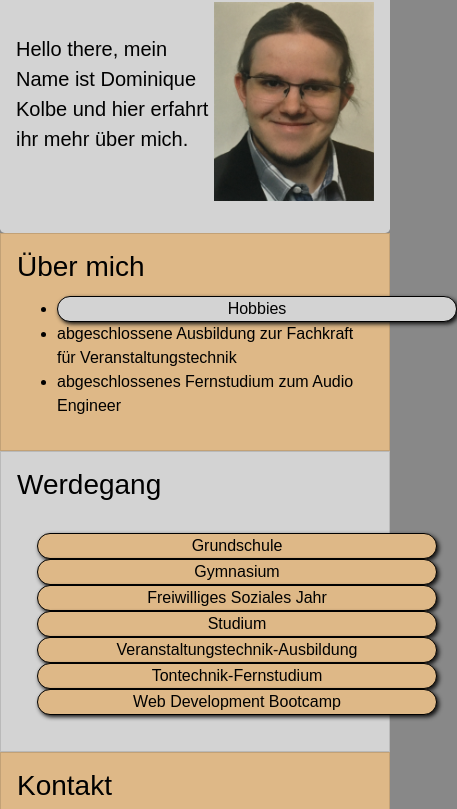
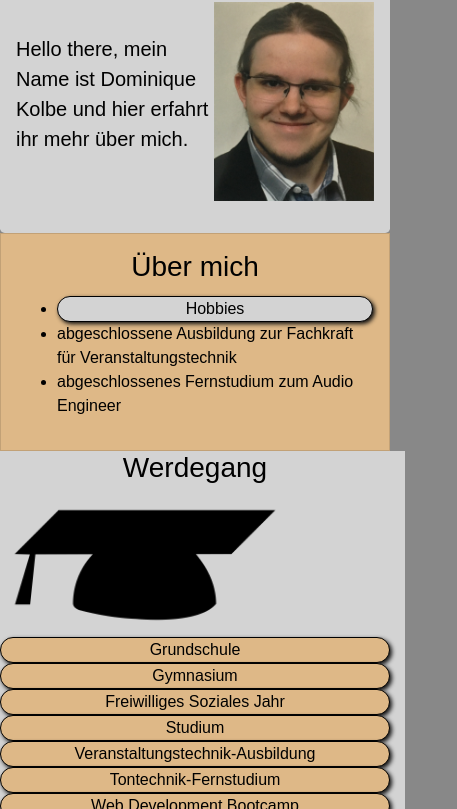
Before and after one commit to arassaria/portfolio, a website: page index.html in a window 390 px wide. Shown: the part 138-947 px from the top of the page, 457 px wide, since content can reach past the window. Drawn offline with nearby package versions, Linux system fonts and the light colour scheme.

Commit message:
Modify PC Layout

```diff
--- a/index.html
+++ b/index.html
@@ -60,10 +60,15 @@
         </div>
       </card>
     </section>
-    <section id="bildung">
-      <card class="card even">
-        <h3 class="card-title">Werdegang</h3>
-        <div class="card-body">
+    <section id="bildung" class="row justify-content-between">
+      <h3 class="col-sm-12 text-center">Werdegang</h3>
+      <img
+        src="images/bildung.png"
+        alt="Schulhut"
+        class="col-12 col-md-6"
+        style="max-width: 20rem"
+      />
+      <div class="col-12 col-md-6">
         <details>
           <summary class="even">Grundschule</summary>
           <ul>
@@ -140,8 +145,7 @@
             <li>Lusshardtstraße 1-3</li>
             <li>76689 Karlsdorf</li>
             <li>
-                Weiterbildung zum "Bachelor of Arts: Audio Engineering" in
-                Planung
+              Weiterbildung zum "Bachelor of Arts: Audio Engineering" in Planung
             </li>
           </ul>
         </details>
@@ -155,11 +159,10 @@
           </ul>
         </details>
       </div>
-      </card>
     </section>
     <section id="contact">
       <card class="card contact">
-        <h3 class="card-title contact">Kontakt</h3>
+        <h3 class="card-title">Kontakt</h3>
         <a href="https://www.github.com/domko95"
           ><img src="images/github.png" alt="Github" class="card-img"
         /></a>
--- a/scss/custom.scss
+++ b/scss/custom.scss
@@ -77,8 +77,9 @@ footer {
   justify-content: space-evenly;
 }
 
-.card-title.contact {
+.card-title {
   flex-basis: 100%;
+  text-align: center;
 }
 
 .navbar {
@@ -92,7 +93,7 @@ section {
 }
 
 details > summary {
-  width: 25em;
+  max-width: 25em;
   border: 1px solid black;
   border-radius: 20px;
   box-shadow: 2px 2px 4px #111;
@@ -105,7 +106,7 @@ details > summary::-webkit-details-marker {
 }
 
 details > ul {
-  width: 25em;
+  max-width: 25em;
   list-style-type: none;
   border: 1px solid black;
   border-radius: 20px;
@@ -133,3 +134,17 @@ details > ul {
 .subul {
   background-color: lightgoldenrodyellow;
 }
+
+.card-right {
+  flex-direction: row-reverse;
+  flex-wrap: wrap;
+  justify-content: space-evenly;
+}
+
+.card-body.right {
+  flex: 1;
+}
+
+.row {
+  background-color: lightgray;
+}
```
Also changed, not shown: css/custom.css, images/bildung.png (added), 1 other file. Lines whose indentation alone changed are shown as unchanged.
